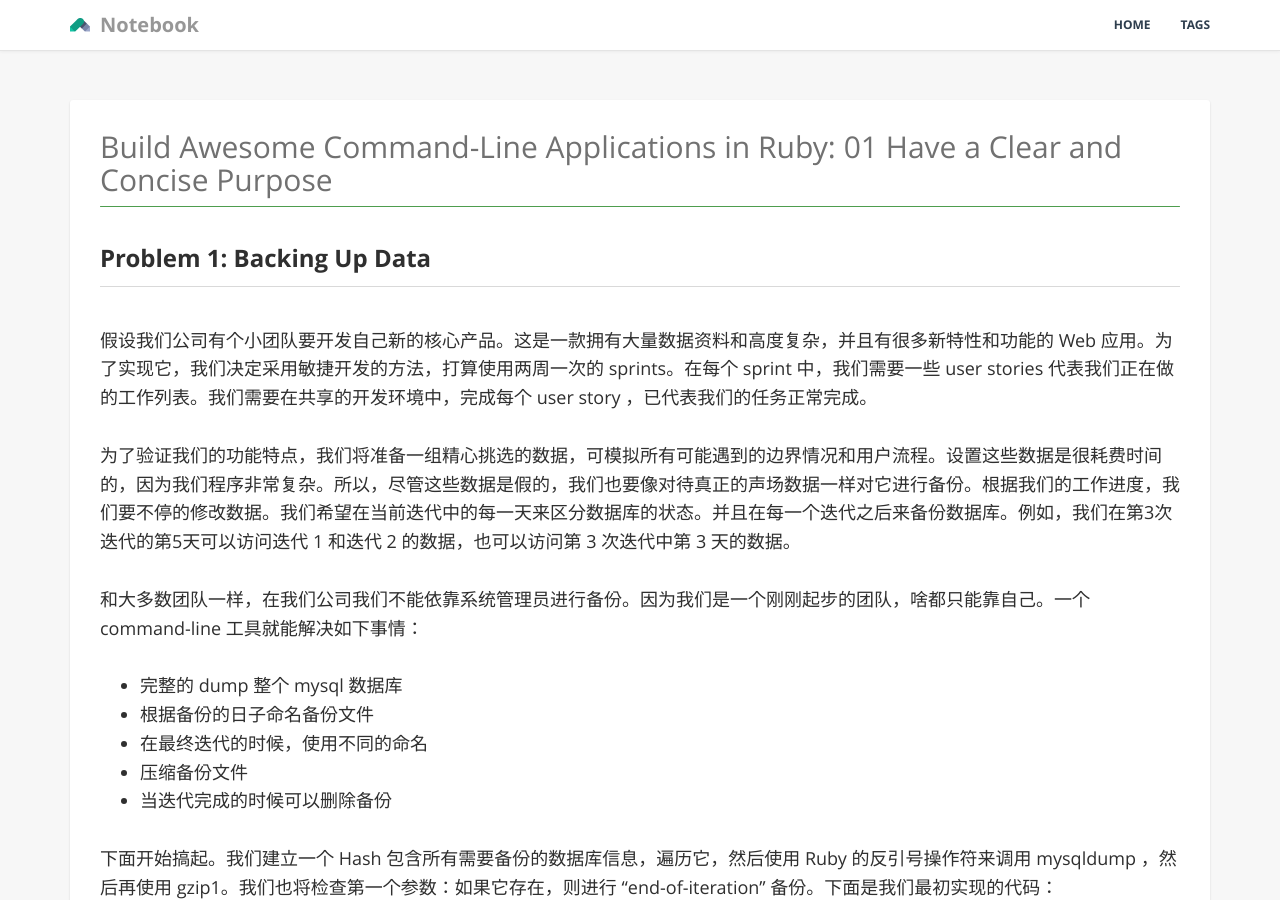
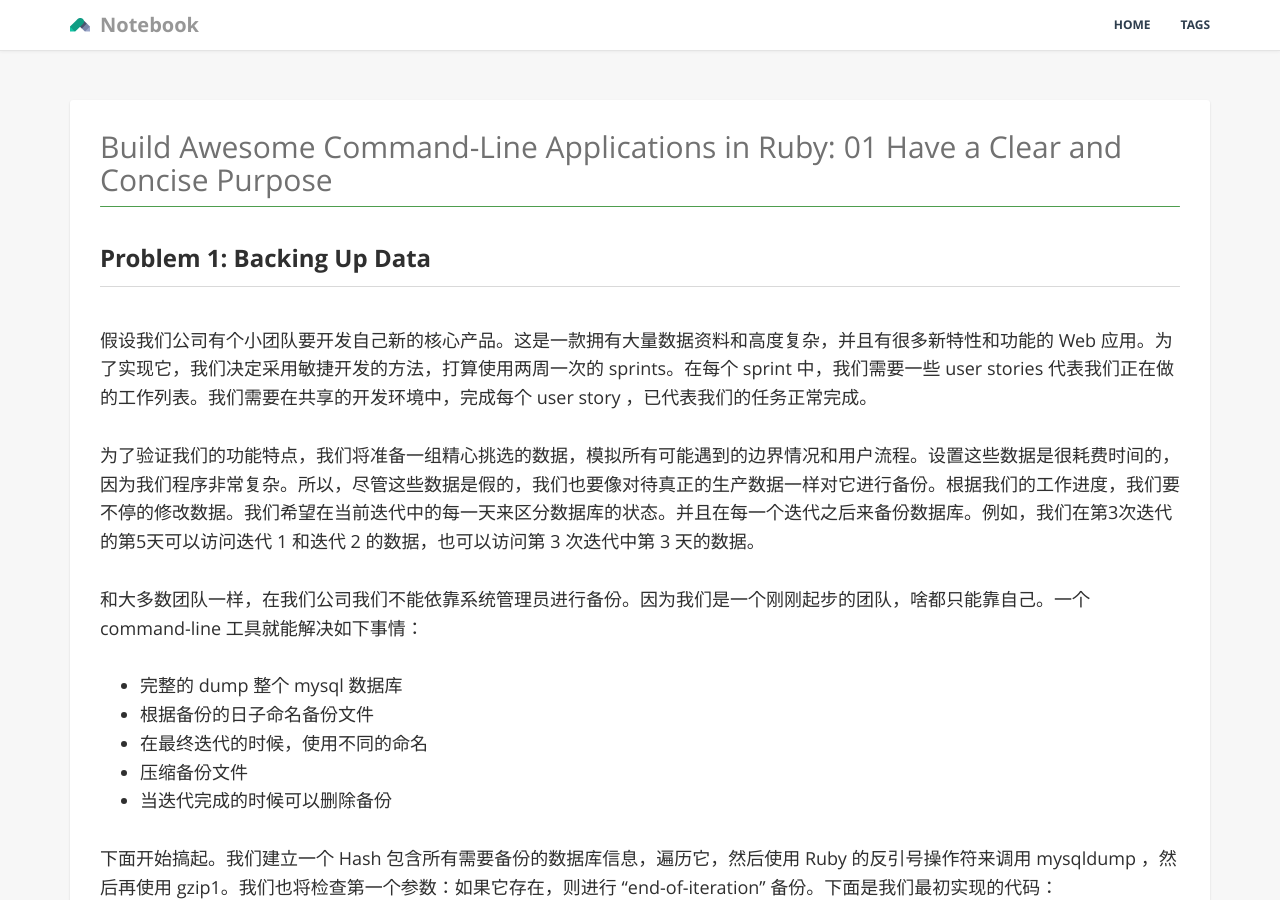
Before and after one commit to GiaoGiaoCat/GiaoGiaoCat.github.io, a Jekyll site: the page built from _posts/201409/2014-09-25-have-a-clear-and-concise-purpose.md, in a window 1280 px wide and 900 px high. Built offline with Jekyll 4.4.1, drawn with Linux system fonts in a browser that asks for light colours; Markdown is read by kramdown in place of the engine named in the settings.

Commit message:
改个错字

```diff
--- a/_posts/201409/2014-09-25-have-a-clear-and-concise-purpose.md
+++ b/_posts/201409/2014-09-25-have-a-clear-and-concise-purpose.md
@@ -11,7 +11,7 @@ author: "Victor"
 
 假设我们公司有个小团队要开发自己新的核心产品。这是一款拥有大量数据资料和高度复杂，并且有很多新特性和功能的 Web 应用。为了实现它，我们决定采用敏捷开发的方法，打算使用两周一次的 sprints。在每个 sprint 中，我们需要一些 user stories 代表我们正在做的工作列表。我们需要在共享的开发环境中，完成每个 user story ，已代表我们的任务正常完成。
 
-为了验证我们的功能特点，我们将准备一组精心挑选的数据，可模拟所有可能遇到的边界情况和用户流程。设置这些数据是很耗费时间的，因为我们程序非常复杂。所以，尽管这些数据是假的，我们也要像对待真正的声场数据一样对它进行备份。根据我们的工作进度，我们要不停的修改数据。我们希望在当前迭代中的每一天来区分数据库的状态。并且在每一个迭代之后来备份数据库。例如，我们在第3次迭代的第5天可以访问迭代 1 和迭代 2 的数据，也可以访问第 3 次迭代中第 3 天的数据。
+为了验证我们的功能特点，我们将准备一组精心挑选的数据，模拟所有可能遇到的边界情况和用户流程。设置这些数据是很耗费时间的，因为我们程序非常复杂。所以，尽管这些数据是假的，我们也要像对待真正的生产数据一样对它进行备份。根据我们的工作进度，我们要不停的修改数据。我们希望在当前迭代中的每一天来区分数据库的状态。并且在每一个迭代之后来备份数据库。例如，我们在第3次迭代的第5天可以访问迭代 1 和迭代 2 的数据，也可以访问第 3 次迭代中第 3 天的数据。
 
 和大多数团队一样，在我们公司我们不能依靠系统管理员进行备份。因为我们是一个刚刚起步的团队，啥都只能靠自己。一个 command-line 工具就能解决如下事情：
 
```
